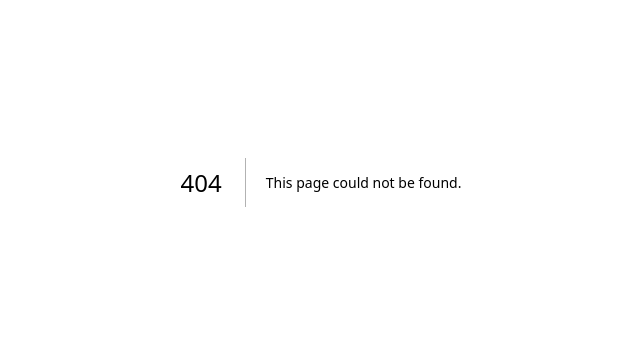
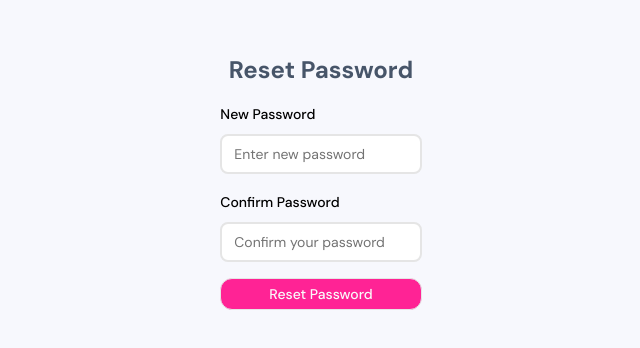
Before and after one commit to LAM-TRUONG-PHU/devarena-client, a Next.js app: page /auth/reset-password in a window 1280 px wide. Before the commit this address had no page. Shown: the part 218-566 px from the top of the page, without its empty margins (319-959 px from the left). Built offline with nearby package versions, Linux system fonts and the light colour scheme; no server answers.

Commit message:
add upadte and reset password

```diff
--- /dev/null
+++ b/src/app/auth/forgot-password/page.tsx
@@ -0,0 +1,46 @@
+"use client"
+import { Button } from "@/components/ui/button";
+import { Input } from "@/components/ui/input";
+import { Label } from "@/components/ui/label";
+import { Card, CardContent, CardHeader, CardTitle } from "@/components/ui/card";
+import { useForm } from "react-hook-form";
+import { z } from "zod";
+import { zodResolver } from "@hookform/resolvers/zod";
+import { usePrivate } from "@/hooks/usePrivateAxios";
+
+const forgotPasswordSchema = z.object({
+  email: z.string().email({ message: "Invalid email address" }),
+});
+
+export default function ForgotPasswordForm() {
+  const {
+    register,
+    handleSubmit,
+    formState: { errors },
+  } = useForm({
+    resolver: zodResolver(forgotPasswordSchema),
+  });
+  const axios =usePrivate()
+  const onSubmit =async (data: any) => {
+    console.log("Forgot Password Request:", data);
+    // Call API to send reset link
+    await axios.get(`/auth/forgot-password/${data.email}`)
+  };
+
+  return (
+    <Card className="w-[350px] mx-auto">
+      <CardHeader>
+        <CardTitle>Forgot Password</CardTitle>
+      </CardHeader>
+      <CardContent>
+        <form onSubmit={handleSubmit(onSubmit)} className="space-y-4">
+          <div>
+            <Label>Email</Label>
+            <Input {...register("email")} type="email" placeholder="Enter your email" />
+          </div>
+          <Button type="submit" className="w-full">Send Reset Link</Button>
+        </form>
+      </CardContent>
+    </Card>
+  );
+}
--- /dev/null
+++ b/src/app/auth/reset-password/page.tsx
@@ -0,0 +1,98 @@
+"use client";
+
+import { useState } from "react";
+import { useSearchParams, useRouter } from "next/navigation";
+import { Input } from "@/components/ui/input";
+import { Button } from "@/components/ui/button";
+import { Label } from "@/components/ui/label";
+import { useToast } from "@/hooks/use-toast";
+import { usePrivate } from "@/hooks/usePrivateAxios";
+
+const ResetPassword = () => {
+  const searchParams = useSearchParams();
+  const token = searchParams.get("token");
+  const router = useRouter();
+  const { toast } = useToast();
+
+  const [password, setPassword] = useState("");
+  const [confirmPassword, setConfirmPassword] = useState("");
+  const [loading, setLoading] = useState(false);
+
+  const axios = usePrivate()
+  const handleResetPassword = async () => {
+    if (!password || !confirmPassword) {
+      toast({ title: "Error", description: "Please fill in all fields.", variant: "destructive" });
+      return;
+    }
+
+    if (password !== confirmPassword) {
+      toast({ title: "Error", description: "Passwords do not match.", variant: "destructive" });
+      return;
+    }
+
+    setLoading(true);
+    try {
+      const response = await axios.post(`/auth/reset-password`, {
+        token: token,
+        newPassword: confirmPassword
+      }).then((res)=>{
+
+        toast({ title: "Reset successfully !", variant: "success" });
+        setTimeout(() => {
+            router.push("/auth/login"); // Chuyển hướng đến trang đăng nhập
+          }, 2000);
+
+      }).catch((err)=>{
+        toast({ title: "Reset failed!", variant: "error" });
+
+      })
+
+
+
+
+
+    } catch (err: any) {
+      toast({ title: "Error", description: err.message, variant: "destructive" });
+    } finally {
+      setLoading(false);
+    }
+  };
+
+  return (
+    <div className="flex flex-col items-center justify-center min-h-screen space-y-4">
+      <h2 className="text-2xl font-bold">Reset Password</h2>
+
+      <div className="w-full max-w-sm space-y-2">
+        <Label htmlFor="password">New Password</Label>
+        <Input
+          id="password"
+          type="password"
+          value={password}
+          onChange={(e) => setPassword(e.target.value)}
+          placeholder="Enter new password"
+        />
+      </div>
+
+      <div className="w-full max-w-sm space-y-2">
+        <Label htmlFor="confirmPassword">Confirm Password</Label>
+        <Input
+          id="confirmPassword"
+          type="password"
+          value={confirmPassword}
+          onChange={(e) => setConfirmPassword(e.target.value)}
+          placeholder="Confirm your password"
+        />
+      </div>
+
+      <Button
+        onClick={handleResetPassword}
+        className="w-full max-w-sm"
+        disabled={loading}
+      >
+        {loading ? "Resetting..." : "Reset Password"}
+      </Button>
+    </div>
+  );
+};
+
+export default ResetPassword;
--- a/src/components/account-management/account-sign-in-form.tsx
+++ b/src/components/account-management/account-sign-in-form.tsx
@@ -8,10 +8,11 @@ import { Form, FormField, FormItem, FormLabel, FormControl, FormMessage } from "
 import { z } from "zod";
 import { zodResolver } from "@hookform/resolvers/zod";
 import { useToast } from "@/hooks/use-toast";
+import { useSession } from "next-auth/react";
+import { usePrivate } from "@/hooks/usePrivateAxios";
 
 const accountSignInFormSchema = z
     .object({
-        username: z.string().min(1, { message: "Required" }),
         "current-password": z.string().min(1, { message: "Required" }),
         "new-password": z
             .string()
@@ -30,9 +31,9 @@ export default function AccountSignInForm() {
     const [showNewPassword, setShowNewPassword] = useState(false);
     const [showConfirmPassword, setShowConfirmPassword] = useState(false);
     const { toast } = useToast();
-
+    const { data:session,update}=useSession()
+    const axios =usePrivate()
     const defaultValuesAccountSignIn = {
-        username: "",
         "current-password": "",
         "new-password": "",
         "confirm-password": "",
@@ -50,15 +51,34 @@ export default function AccountSignInForm() {
             defaultValuesAccountSignIn[key as keyof typeof defaultValuesAccountSignIn]
     );
 
-    function accountSignInOnSubmit(data: z.infer<typeof accountSignInFormSchema>) {
-        toast({
-            title: "You submitted the following values:",
-            description: (
-                <pre className="mt-2 w-[340px] rounded-md bg-slate-950 p-4">
-                    <code className="text-white">{JSON.stringify(data, null, 2)}</code>
-                </pre>
-            ),
-        });
+    async function accountSignInOnSubmit(data: z.infer<typeof accountSignInFormSchema>) {
+        // if(session?.user.isCreatePassword){
+
+        // }
+        // else{
+
+        // }
+        console.log("djjd")
+        await axios.post("/auth/update-password",{
+            isCreatePassword:session?.user.isCreatePassword,
+            oldPassword:data["current-password"],
+            newPassword:data["new-password"]
+        }).then((res)=>{
+
+            toast({
+                title: "Change your password successfully!",
+                variant:"success"
+            });
+        }).catch((err)=>{
+            console.log(err)
+            if(err.response.data.message ==="Old password is incorrect."){
+                toast({
+                    title: "Old password is incorrect!",
+                    variant:"error"
+                });
+            }
+        })
+
     }
     return (
         <div className="grid lg:grid-cols-7 lg:grid-rows-none grid-rows-3 h-fit ">
@@ -80,7 +100,7 @@ export default function AccountSignInForm() {
                         className="space-y-4 m-8"
                     >
                         <div className="flex-1 space-y-4">
-                            <div className="mb-8">
+                            {/* <div className="mb-8">
                                 <FormField
                                     control={accountSignInForm.control}
                                     name="username"
@@ -94,11 +114,13 @@ export default function AccountSignInForm() {
                                         </FormItem>
                                     )}
                                 />
-                            </div>
+                            </div> */}
 
                             <div className="text-xl font-medium">Change Password</div>
+                            {
+                            session?.user.isCreatePassword ===true &&
 
-                            <FormField
+                             <FormField
                                 control={accountSignInForm.control}
                                 name="current-password"
                                 render={({ field }) => (
@@ -131,6 +153,8 @@ export default function AccountSignInForm() {
                                     </FormItem>
                                 )}
                             />
+                            }
+
                             <FormField
                                 control={accountSignInForm.control}
                                 name="new-password"
@@ -199,7 +223,8 @@ export default function AccountSignInForm() {
                                     </FormItem>
                                 )}
                             />
-                            <div className="grid grid-cols-2 gap-2 !mt-10">
+
+                           <div className="grid grid-cols-2 gap-2 !mt-10">
                                 {hasChangedAccountSignIn && (
                                     <Button
                                         type="button"
--- a/src/types/IUser.ts
+++ b/src/types/IUser.ts
@@ -6,5 +6,6 @@ export interface IUser {
   // isCreatePassword: boolean; // Trạng thái tạo mật khẩu
   providers: string[]; // Danh sách các provider (e.g., github, google)
   id: string; // ID người dùng
-  avatar?:string
+  avatar?:string;
+  isCreatePassword:boolean
 }
```
